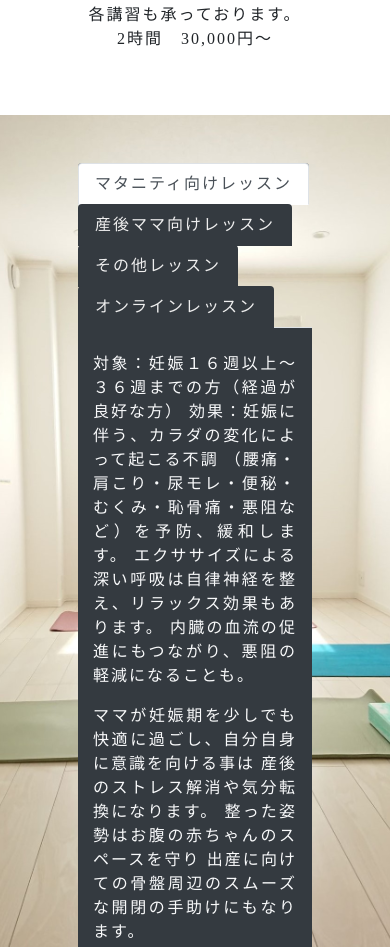
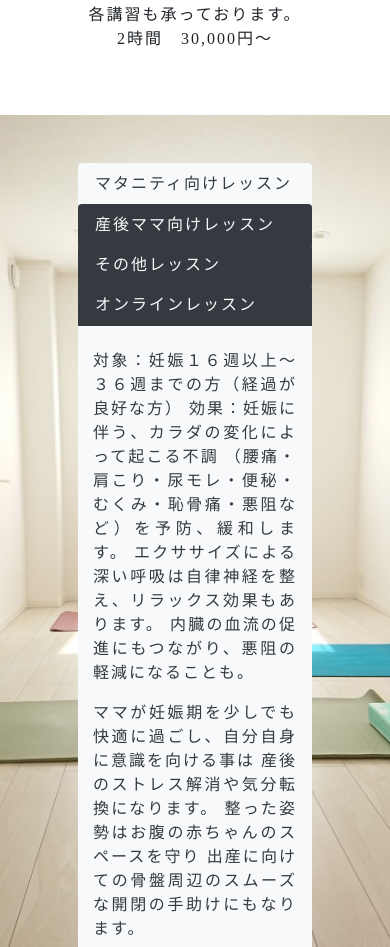
Before and after one commit to leg7075/corefield, a plain HTML site: page lesson.html in a window 390 px wide. Shown: the part 915-1862 px from the top of the page. Drawn offline with nearby package versions, Linux system fonts and the light colour scheme; a web font is replaced by a local one.

Commit message:
tab styles

```diff
--- a/app.css
+++ b/app.css
@@ -233,13 +233,24 @@ a.dropdown-item {
     padding: 0 2px;
 }
 
-.tabgroup {
-    border-radius: 15px;
-    background-color: rgba(0, 0, 0, 0.1);
+.nav-tabs .nav-item .nav-link {
+    background-color: #343A40;
+    color: #F8F9FA;
 }
 
-/* Style the tab content */
-.tabcontent {
-    display: none;
+.nav-tabs .nav-item .nav-link:hover:not(.active) {
+    background-color: #6C757D;
+    color: #F8F9FA;
+    border-color: #F8F9FA;
 
 }
+
+.nav-tabs .nav-item .active {
+    background-color: #F8F9FA;
+    color: #343A40;
+    border-color: #F8F9FA
+}
+.tab-content .tab-pane {
+    background-color: #F8F9FA;
+    color: #343A40;
+}
--- a/lesson.html
+++ b/lesson.html
@@ -260,22 +260,22 @@
                         </div>
                 </div> -->
 
-                <ul class="nav nav-tabs" id="myTab" role="tablist">
-                    <li class="nav-item bg-dark rounded-top">
-                        <a class="nav-link active" id="first-tab" data-toggle="tab" href="#first" role="tab" aria-controls="first" aria-selected="true">マタニティ向けレッスン</a>
+                <ul class="nav nav-tabs flex-column flex-md-row nav_justified" id="myTab" role="tablist">
+                    <li class="nav-item rounded-top">
+                        <a class="flex-md-justified nav-link active" id="first-tab" data-toggle="tab" href="#first" role="tab" aria-controls="first" aria-selected="true">マタニティ向けレッスン</a>
                     </li>
-                    <li class="nav-item bg-dark rounded-top">
-                        <a class="nav-link" id="second-tab" data-toggle="tab" href="#second" role="tab" aria-controls="second" aria-selected="false">産後ママ向けレッスン</a>
+                    <li class="nav-item rounded-top">
+                        <a class="flex-md-justified nav-item nav-link" id="second-tab" data-toggle="tab" href="#second" role="tab" aria-controls="second" aria-selected="false">産後ママ向けレッスン</a>
                     </li>
-                    <li class="nav-item bg-dark rounded-top">
-                        <a class="nav-link" id="third-tab" data-toggle="tab" href="#third" role="tab" aria-controls="third" aria-selected="false">その他レッスン</a>
+                    <li class="nav-item rounded-top">
+                        <a class="flex-md-justified nav-item nav-link" id="third-tab" data-toggle="tab" href="#third" role="tab" aria-controls="third" aria-selected="false">その他レッスン</a>
                     </li>
-                    <li class="nav-item bg-dark rounded-top">
-                        <a class="nav-link" id="fourth-tab" data-toggle="tab" href="#fourth" role="tab" aria-controls="fourth" aria-selected="false">オンラインレッスン</a>
+                    <li class="nav-item rounded-top">
+                        <a class="flex-md-justified nav-item nav-link" id="fourth-tab" data-toggle="tab" href="#fourth" role="tab" aria-controls="fourth" aria-selected="false">オンラインレッスン</a>
                     </li>
                 </ul>
                 <div class="tab-content" id="myTabContent">
-                    <div class="tab-pane fade show active text-light bg-dark rounded-bottom" id="first" role="tabpanel" aria-labelledby="first-tab">
+                    <div class="tab-pane fade show active text-dark bg-light rounded-bottom" id="first" role="tabpanel" aria-labelledby="first-tab">
                         <div class="container">
                             <br>
                             <p>
@@ -303,7 +303,7 @@
                             <br>
                         </div>
                     </div>
-                    <div class="tab-pane fade text-light bg-dark rounded-bottom" id="second" role="tabpanel" aria-labelledby="second-tab">
+                    <div class="tab-pane fade text-dark bg-light rounded-bottom" id="second" role="tabpanel" aria-labelledby="second-tab">
                         <div class="container">
                             <br>
                             <p>
@@ -345,7 +345,7 @@
                             <br>
                         </div>
                     </div>
-                    <div class="tab-pane fade text-light bg-dark rounded-bottom" id="third" role="tabpanel" aria-labelledby="third-tab">
+                    <div class="tab-pane fade text-dark bg-light rounded-bottom" id="third" role="tabpanel" aria-labelledby="third-tab">
                         <div class="container">
                             <br>
                             <p>
@@ -361,7 +361,7 @@
                             <br>
                         </div>
                     </div>
-                    <div class="tab-pane fade text-light bg-dark rounded-bottom" id="fourth" role="tabpanel" aria-labelledby="fourth-tab">
+                    <div class="tab-pane fade text-dark bg-light rounded-bottom" id="fourth" role="tabpanel" aria-labelledby="fourth-tab">
                         <div class="container">
                             <br>
                             <p>
```
